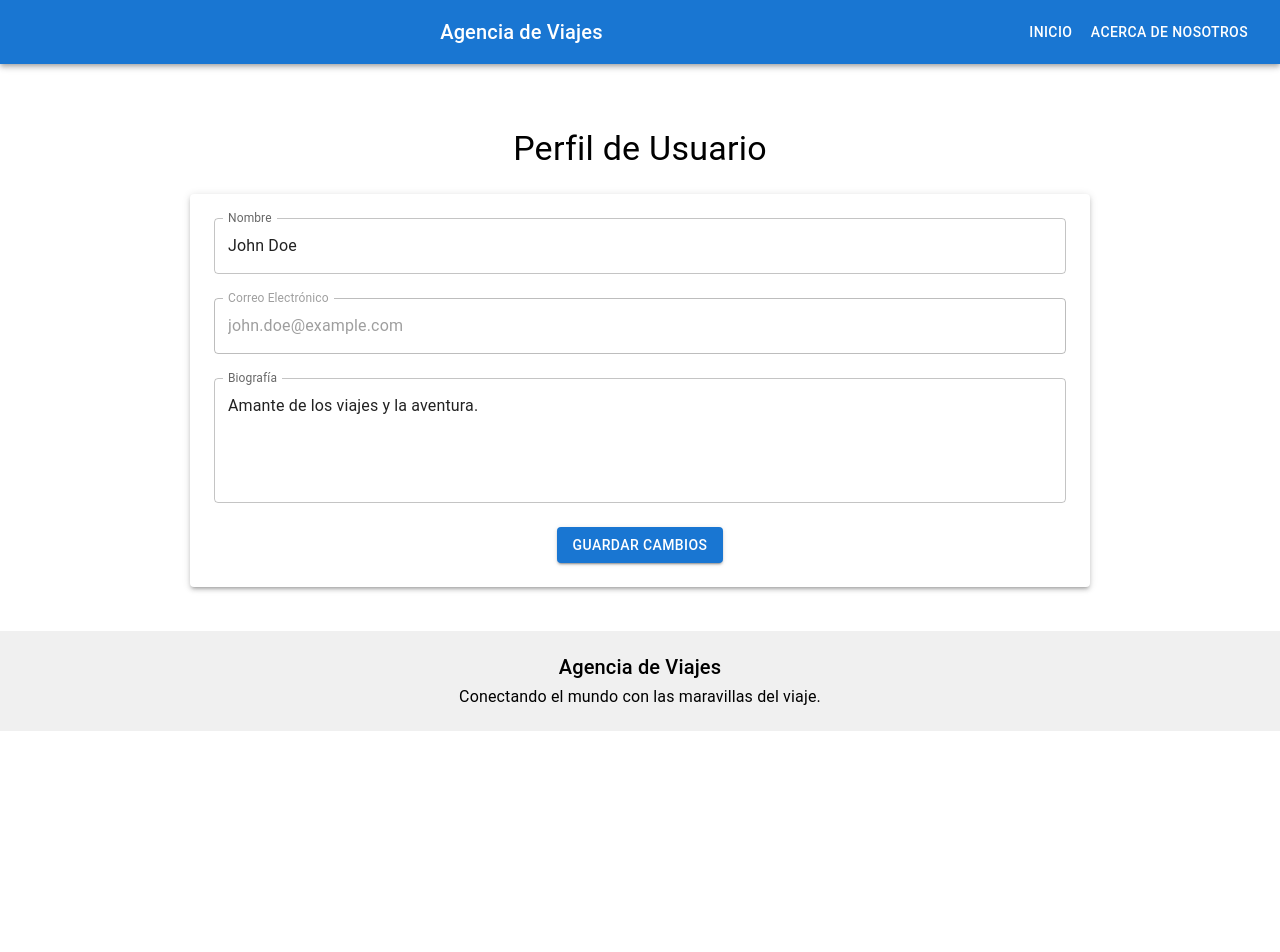
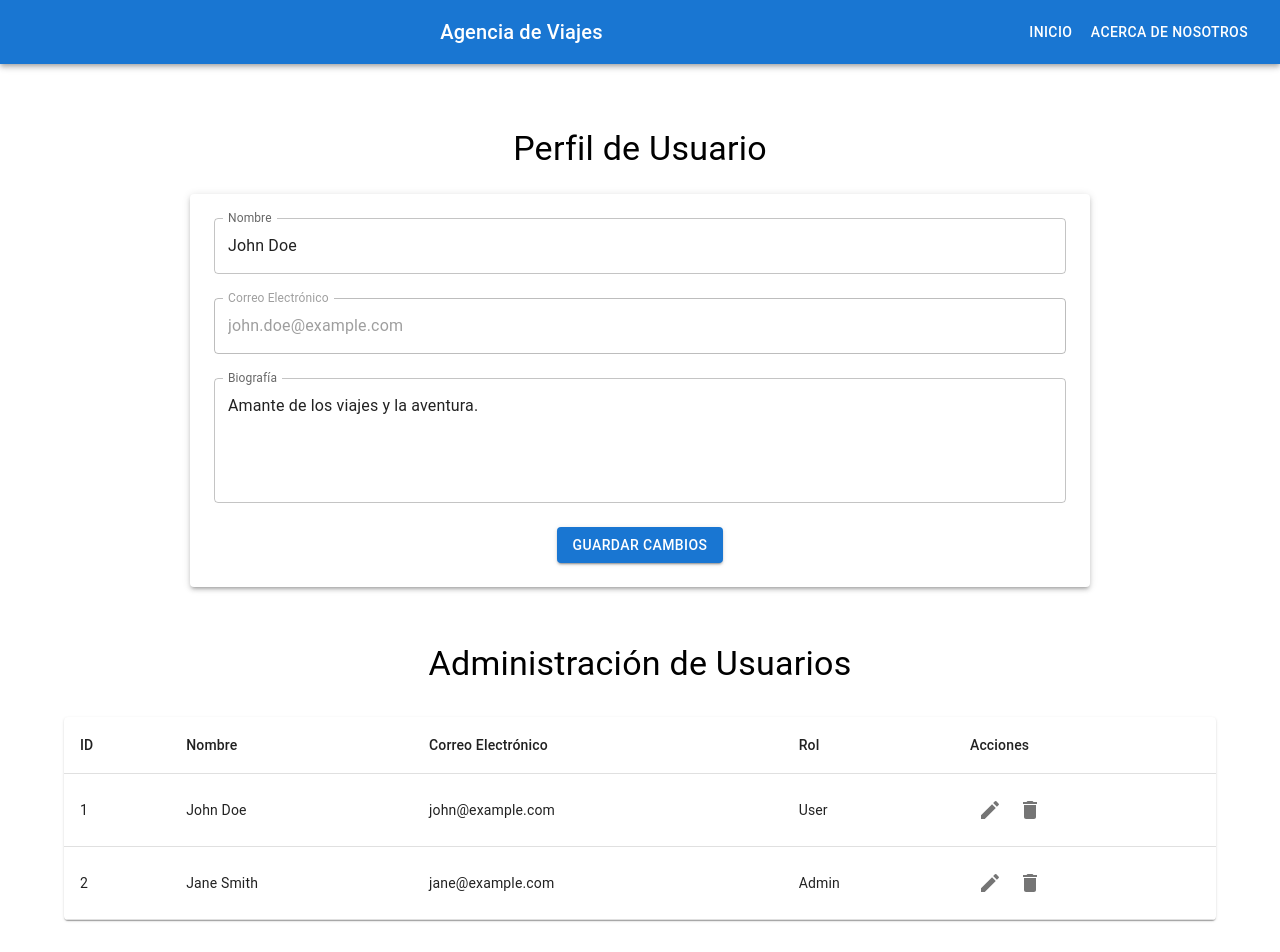
Before and after one commit to Rodas171315/Proyecto-B2B, a React (Create React App) app in the folder Agencia/frontend/agencia-de-viajes/: page /userprofile in a window 1280 px wide. Shown: the top 952 px of the page. Before the commit the page ends 800 px from the top, so only its background shows below. Built offline with nearby package versions, Linux system fonts and the light colour scheme.

Commit message:
Se agrego administracion de usuarios a la pagina de perfil

```diff
--- a/Agencia/frontend/agencia-de-viajes/package.json
+++ b/Agencia/frontend/agencia-de-viajes/package.json
@@ -5,6 +5,7 @@
   "dependencies": {
     "@emotion/react": "^11.11.3",
     "@emotion/styled": "^11.11.0",
+    "@mui/icons-material": "^5.15.10",
     "@mui/material": "^5.15.10",
     "@testing-library/jest-dom": "^5.17.0",
     "@testing-library/react": "^13.4.0",
--- a/Agencia/frontend/agencia-de-viajes/src/App.js
+++ b/Agencia/frontend/agencia-de-viajes/src/App.js
@@ -6,6 +6,7 @@ import Login from './Login';
 import Register from './Register';
 import AboutUs from './AboutUs';
 import UserProfile from './UserProfile';
+import UserAdministration from './UserAdministration';
 
 function App() {
   return (
@@ -17,7 +18,7 @@ function App() {
           <Route path="/register" element={<Register />} />
           <Route path="/aboutus" element={<AboutUs />} />
           <Route path="/userprofile" element={<UserProfile />} />
-
+          <Route path="/useradministration" element={<UserAdministration />} />
         </Routes>
       </div>
     </Router>
--- /dev/null
+++ b/Agencia/frontend/agencia-de-viajes/src/UserAdministration.jsx
@@ -0,0 +1,70 @@
+import React, { useState } from 'react';
+import { AppBar, Toolbar, Typography, Button, Container, Paper, Table, TableBody, TableCell, TableContainer, TableHead, TableRow, IconButton } from '@mui/material';
+import { useNavigate } from 'react-router-dom';
+import EditIcon from '@mui/icons-material/Edit';
+import DeleteIcon from '@mui/icons-material/Delete';
+
+const UserAdministration = () => {
+    const navigate = useNavigate();
+
+    // Datos simulados de usuarios
+    const [users, setUsers] = useState([
+        { id: 1, name: "John Doe", email: "john@example.com", role: "User" },
+        { id: 2, name: "Jane Smith", email: "jane@example.com", role: "Admin" },
+
+    ]);
+
+    const handleEditUser = (userId) => {
+
+        console.log(`Edit user ${userId}`);
+    };
+
+    const handleDeleteUser = (userId) => {
+
+        console.log(`Delete user ${userId}`);
+
+    };
+
+    return (
+
+            <Container maxWidth="lg" sx={{ mt: 4, mb: 4 }}>
+                <Typography variant="h4" sx={{ mb: 4 }}>
+                    Administración de Usuarios
+                </Typography>
+                <TableContainer component={Paper}>
+                    <Table>
+                        <TableHead>
+                            <TableRow>
+                                <TableCell>ID</TableCell>
+                                <TableCell>Nombre</TableCell>
+                                <TableCell>Correo Electrónico</TableCell>
+                                <TableCell>Rol</TableCell>
+                                <TableCell>Acciones</TableCell>
+                            </TableRow>
+                        </TableHead>
+                        <TableBody>
+                            {users.map((user) => (
+                                <TableRow key={user.id}>
+                                    <TableCell>{user.id}</TableCell>
+                                    <TableCell>{user.name}</TableCell>
+                                    <TableCell>{user.email}</TableCell>
+                                    <TableCell>{user.role}</TableCell>
+                                    <TableCell>
+                                        <IconButton onClick={() => handleEditUser(user.id)}>
+                                            <EditIcon />
+                                        </IconButton>
+                                        <IconButton onClick={() => handleDeleteUser(user.id)}>
+                                            <DeleteIcon />
+                                        </IconButton>
+                                    </TableCell>
+                                </TableRow>
+                            ))}
+                        </TableBody>
+                    </Table>
+                </TableContainer>
+            </Container>
+
+    );
+};
+
+export default UserAdministration;
--- a/Agencia/frontend/agencia-de-viajes/src/UserProfile.jsx
+++ b/Agencia/frontend/agencia-de-viajes/src/UserProfile.jsx
@@ -1,6 +1,7 @@
 import React, { useState } from 'react';
 import { AppBar, Toolbar, Typography, Button, Container, Box, TextField, Paper, Grid } from '@mui/material';
 import { useNavigate } from 'react-router-dom';
+import UserAdministration from './UserAdministration';
 
 const UserProfile = () => {
     const navigate = useNavigate();
@@ -26,6 +27,7 @@ const UserProfile = () => {
                     <Button color="inherit" onClick={() => navigate('/aboutus')}>Acerca de Nosotros</Button>
                 </Toolbar>
             </AppBar>
+
             <Container component="main" maxWidth="md">
                 <Box sx={{ mt: 8, mb: 2, display: 'flex', flexDirection: 'column', alignItems: 'center' }}>
                     <Typography component="h1" variant="h4">
@@ -68,6 +70,9 @@ const UserProfile = () => {
                     </Paper>
                 </Box>
             </Container>
+            <Box mt={4}>
+                <UserAdministration />
+            </Box>
             <footer style={{ marginTop: '20px', padding: '20px', textAlign: 'center', backgroundColor: '#f0f0f0' }}>
                 <Typography variant="h6">Agencia de Viajes</Typography>
                 <Typography variant="subtitle1">
```
Also changed, not shown: 1 other file (tests, documents, lock files or other folders).
